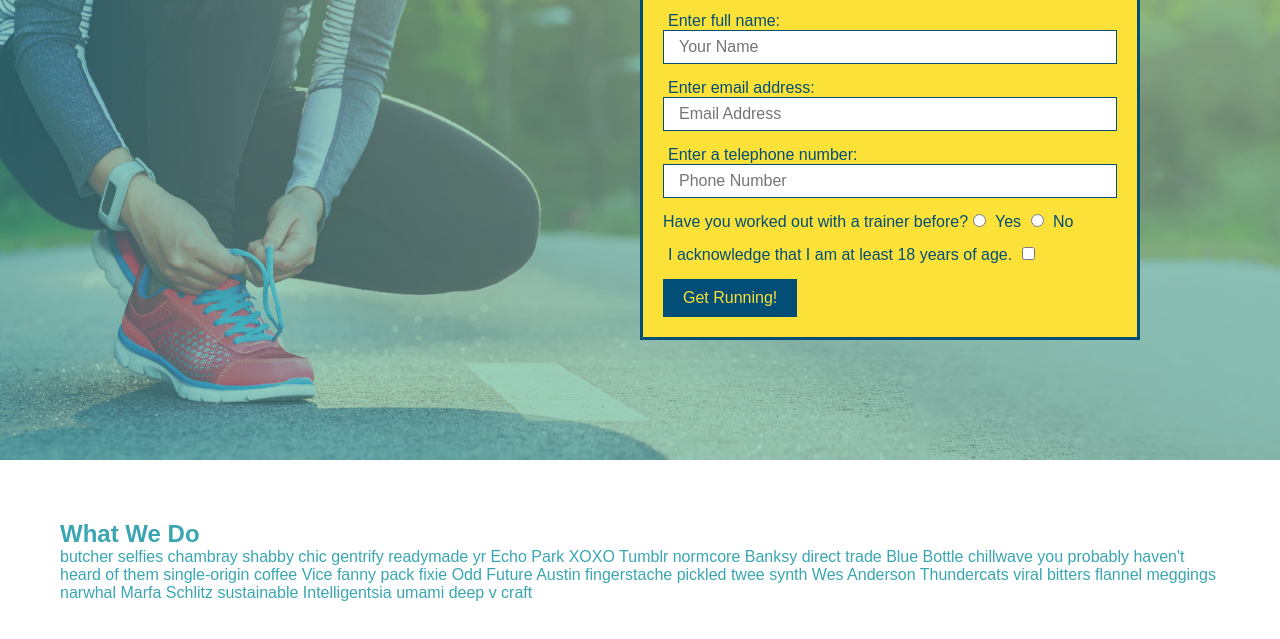
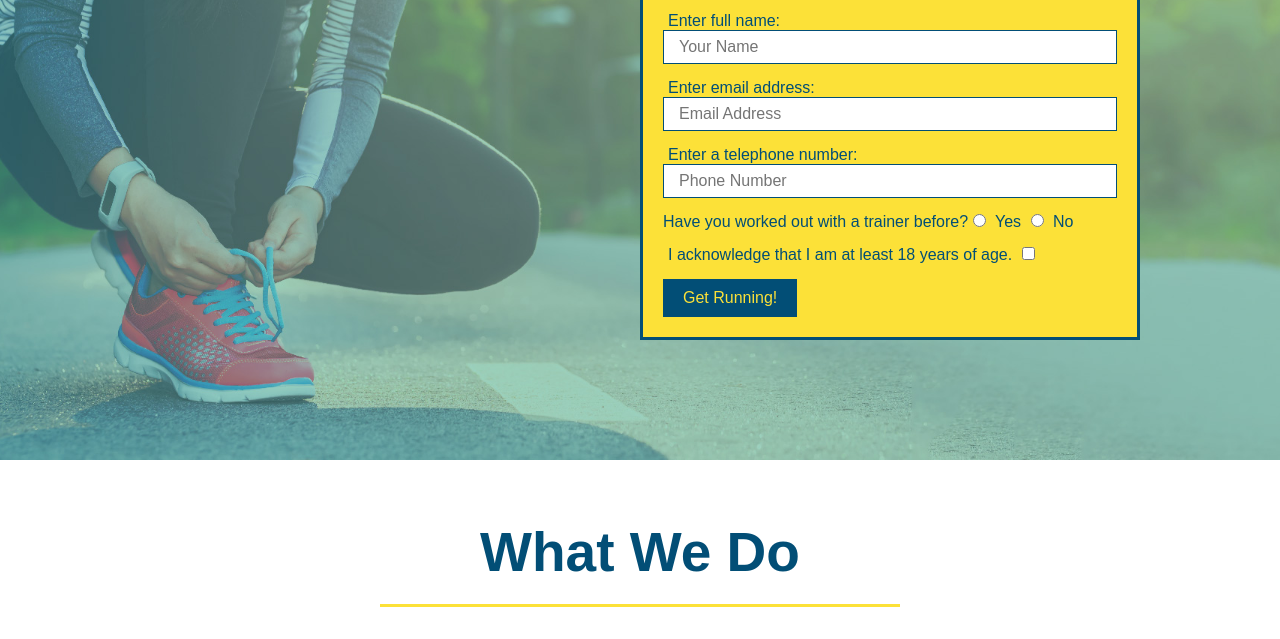
Before and after one commit to mrsdno/run-buddy, a plain HTML site: page index.html in a window 1280 px wide. Shown: the part 222-861 px from the top of the page. Drawn offline with Linux system fonts and the light colour scheme.

Commit message:
updated intro html and css

```diff
--- a/assets/css/style.css
+++ b/assets/css/style.css
@@ -16,6 +16,57 @@ header {
 
 section {
     padding: 60px;
+}
+
+header h1 {
+    font-weight: bold;
+    font-size: 36px;
+    color: #fce138;
+    margin: 0;
+    display: inline;
+}
+
+header a {
+    text-decoration: none;
+    color:#fce138;
+}
+
+header nav {
+    float: right;
+    margin: 7px 0;
+}
+
+header nav ul li {
+    display: inline;
+}
+
+header nav ul li a {
+    margin: 0 30px;
+    font-weight: lighter;
+    font-size: 22px;
+}
+
+footer {
+    background: #fce138;
+    width: 100%;
+    padding: 40px 35px;
+}
+
+footer h2 {
+    display: inline;
+    color: #024e76;
+    font-size: 30px;
+    margin: 0;
+}
+
+footer div {
+    float: right;
+    line-height: 1.5;
+    text-align: right;
+}
+
+footer a {
+    color: #024e76;
 }
 
 /* Hero style start */
@@ -71,53 +122,25 @@ h3 {
 }
 /* Hero style end */
 
-header h1 {
-    font-weight: bold;
-    font-size: 36px;
-    color: #fce138;
-    margin: 0;
-    display: inline;
+/*What we do style start*/
+.intro {
+    text-align: center;
+    }
+
+.intro h2 {
+    font-size: 55px;
+    color: #024e76;
+    margin-bottom: 35px;
+    padding: 0 100px 20px 100px;
+    border-bottom: 3px solid;
+    border-color: #fce138;
+    display: inline-block;
 }
 
-header a {
-    text-decoration: none;
-    color:#fce138;
+.intro p {
+    line-height: 1.7;
+    color: #39a6b2;
+    width: 80%;
+    font-size: 20px;
+    margin: 0 auto;
 }
-
-header nav {
-    float: right;
-    margin: 7px 0;
-}
-
-header nav ul li {
-    display: inline;
-}
-
-header nav ul li a {
-    margin: 0 30px;
-    font-weight: lighter;
-    font-size: 22px;
-}
-
-footer {
-    background: #fce138;
-    width: 100%;
-    padding: 40px 35px;
-}
-
-footer h2 {
-    display: inline;
-    color: #024e76;
-    font-size: 30px;
-    margin: 0;
-}
-
-footer div {
-    float: right;
-    line-height: 1.5;
-    text-align: right;
-}
-
-footer a {
-    color: #024e76;
-}
--- a/index.html
+++ b/index.html
@@ -66,7 +66,7 @@
         </section>
 
         <!--"what we do" section-->
-        <section id="what we do">
+        <section id="what we do" class="intro">
             <h2>What We Do</h2>
             <p>
                 butcher selfies chambray shabby chic gentrify readymade yr Echo Park XOXO Tumblr normcore Banksy direct trade Blue Bottle chillwave you probably haven't heard of them single-origin coffee Vice fanny pack fixie Odd Future Austin fingerstache pickled twee synth Wes Anderson Thundercats viral bitters flannel meggings narwhal Marfa Schlitz sustainable Intelligentsia umami deep v craft
```
